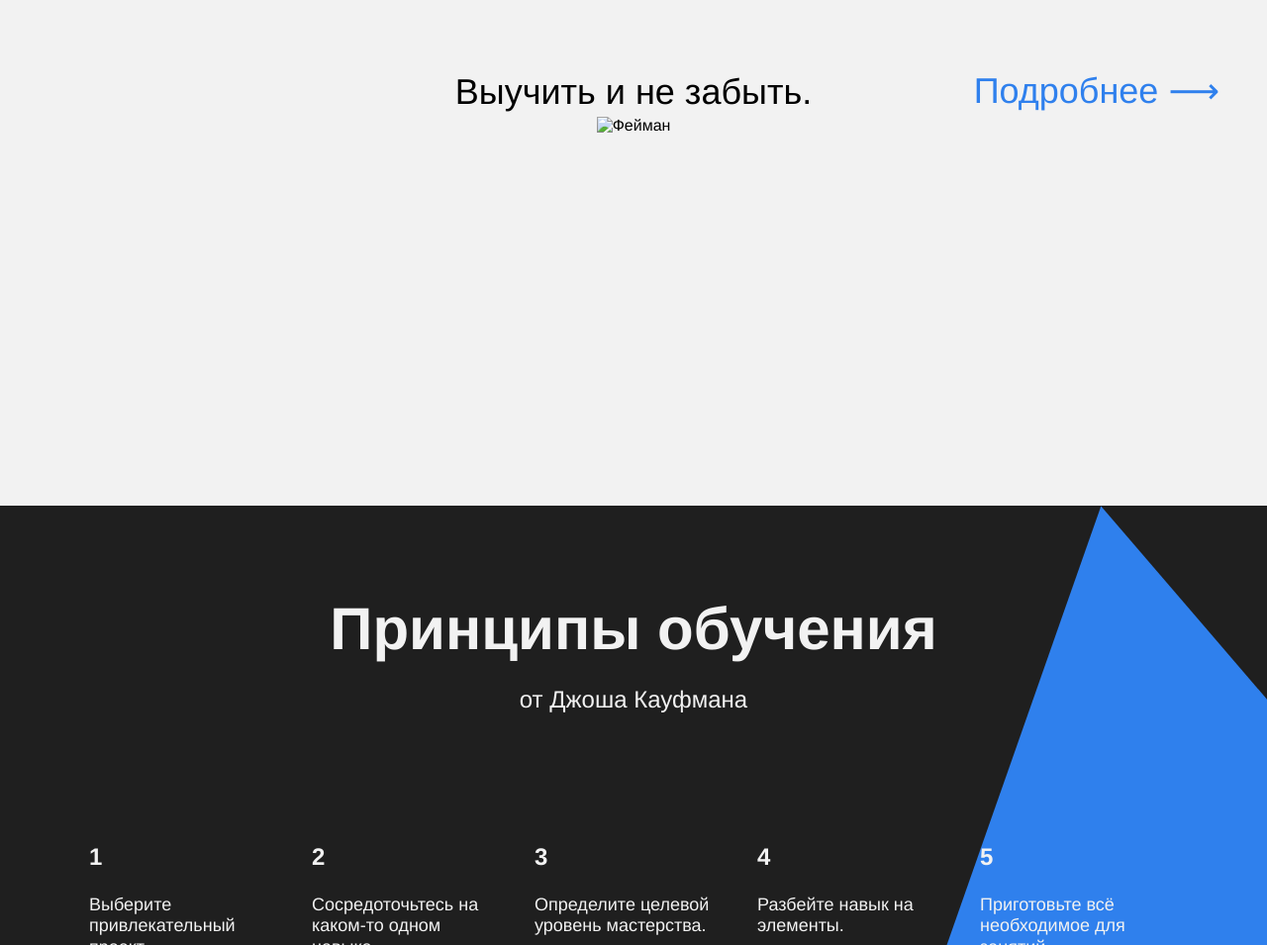
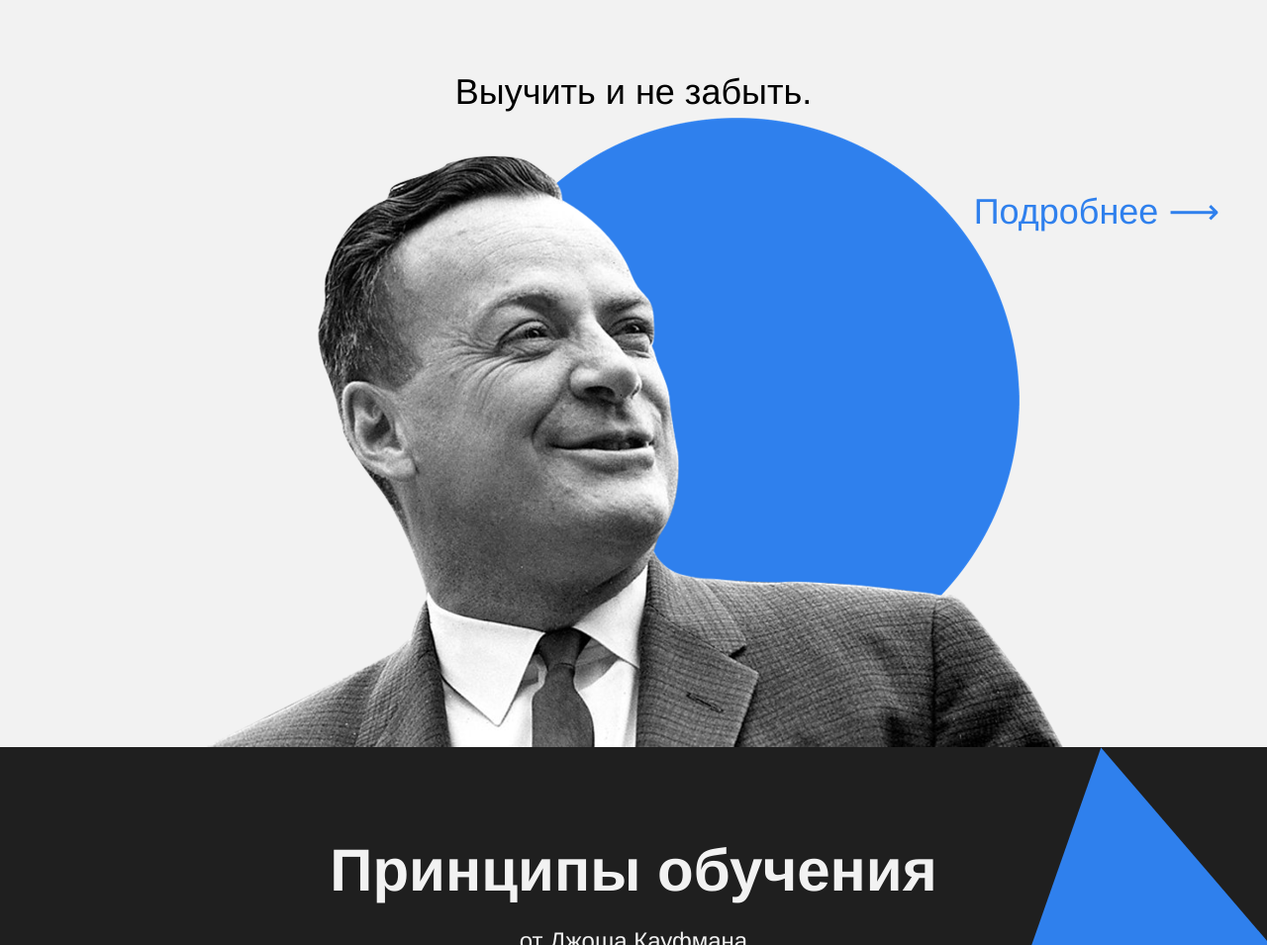
Before and after one commit to Nikita122515/how-to-learn-main, a plain HTML site: page index.html in a window 1280 px wide. Shown: the part 2422-3377 px from the top of the page at 99% size. Drawn offline with Linux system fonts and the light colour scheme.

Commit message:
Update index.html

```diff
--- a/index.html
+++ b/index.html
@@ -105,7 +105,7 @@
           <h2 class="feynman__title">Метод Фейнмана</h2>
           <p class="feynman__subtitle">Выучить и не забыть.</p>
           <a href="#principles" class="feynman__link">Подробнее&nbsp&#10230;</a>
-          <img class="feynman_img" src="./images/feynman" alt="Фейман" />
+          <img class="feynman_img" src="./images/feynman.png" alt="Фейман" />
         </section>
         <section class="kaufman">
           <h2 class="kaufman__title kaufman__title_theme_dark">
```
